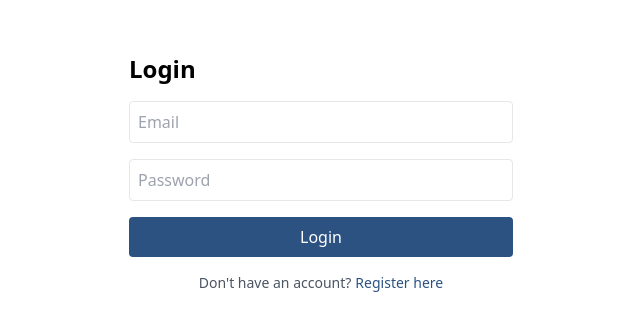
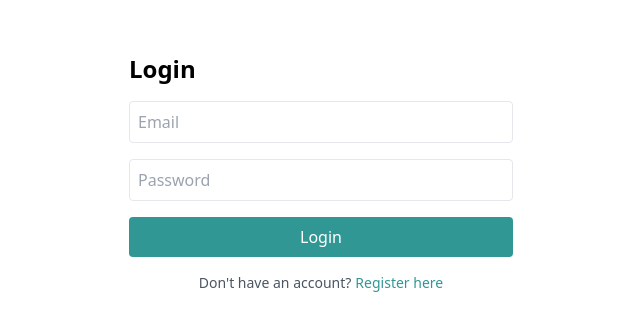
Before and after one commit to cmudco/socraticbots-frontend, a React (Vite) app in the folder socraticbooks/: page / in a window 1280 px wide. Shown: the part 227-558 px from the top of the page, without its empty margins (319-959 px from the left). Built offline with nearby package versions, Linux system fonts and the light colour scheme; no server answers.

Commit message:
update colors

```diff
--- a/socraticbooks/src/components/sidebar/SidebarButton.tsx
+++ b/socraticbooks/src/components/sidebar/SidebarButton.tsx
@@ -13,8 +13,8 @@ const SidebarButton = ({ screen, currentScreen, onNavigate, label }: SidebarButt
             onClick={() => onNavigate(screen)}
             className={`w-full text-left px-4 py-2 rounded-lg
                 ${currentScreen === screen
-                    ? 'bg-blue-500 text-white'
-                    : 'text-gray-700 hover:bg-blue-500 hover:text-white'
+                    ? 'bg-socratic text-white'
+                    : 'text-gray-700 hover:bg-socratic-light hover:text-white'
                 }`
             }
         >
--- a/socraticbooks/tailwind.config.js
+++ b/socraticbooks/tailwind.config.js
@@ -8,11 +8,11 @@ export default {
     extend: {
       colors: {
         'socratic': {
-          light: '#4A90E2',  // lighter blue
-          DEFAULT: '#2C5282', // main blue
-          dark: '#1A365D',   // darker blue
-          fontlight: '#F7FAFC', // light font color
-          fontdark: '#1A202C',  // dark font color
+          light: '#4FD1C5',    // Refreshing teal
+          DEFAULT: '#319795',   // Balanced teal
+          dark: '#2C7A7B',     // Deep teal
+          fontlight: '#F0FDFA', // Clean white with teal tint
+          fontdark: '#234E52',  // Dark teal-gray
         }
       },
       fontSize: {
```
